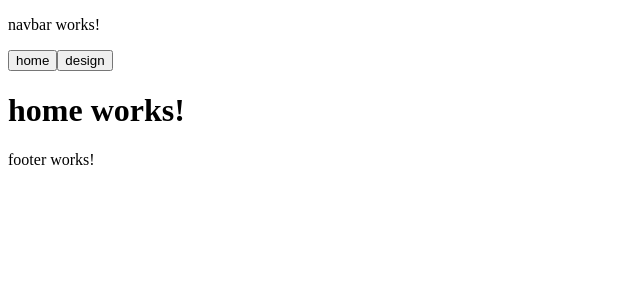
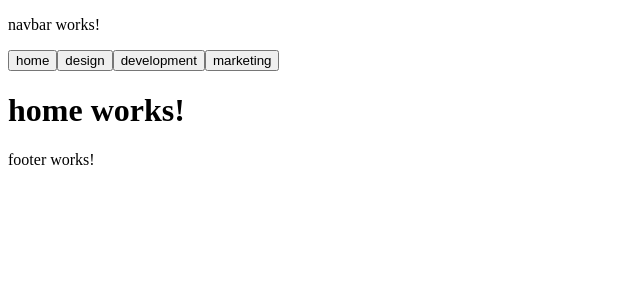
Before and after one commit to SBellido/mabellstudioWeb, an Angular app: page /works/home in a window 1280 px wide. Shown: the top 300 px of the page, without its empty margins (0-640 px from the left). Built offline with nearby package versions, Linux system fonts and the light colour scheme.

Commit message:
Marketing & Dev Comp. was created & routing ok

```diff
--- a/src/app/global/components/navbar/navbar.component.html
+++ b/src/app/global/components/navbar/navbar.component.html
@@ -1,3 +1,5 @@
 <p>navbar works!</p>
 <button (click)="routeToHome()">home</button>
 <button (click)="routeToDesign()">design</button>
+<button (click)="routeToDev()">development</button>
+<button (click)="routeToMarketing()">marketing</button>
--- a/src/app/global/components/navbar/navbar.component.ts
+++ b/src/app/global/components/navbar/navbar.component.ts
@@ -19,5 +19,11 @@ export class NavbarComponent implements OnInit {
   routeToHome() {
     this.router.navigate(['works/home']);
   }
+  routeToDev() {
+    this.router.navigate(['works/development']);
+  }
+  routeToMarketing() {
+    this.router.navigate(['works/marketing']);
+  }
 
 }
--- /dev/null
+++ b/src/app/works/components/development/development.component.html
@@ -0,0 +1 @@
+<p>development works!</p>
--- /dev/null
+++ b/src/app/works/components/development/development.component.ts
@@ -0,0 +1,15 @@
+import { Component, OnInit } from '@angular/core';
+
+@Component({
+  selector: 'app-development',
+  templateUrl: './development.component.html',
+  styleUrls: ['./development.component.scss']
+})
+export class DevelopmentComponent implements OnInit {
+
+  constructor() { }
+
+  ngOnInit(): void {
+  }
+
+}
--- /dev/null
+++ b/src/app/works/components/marketing/marketing.component.html
@@ -0,0 +1 @@
+<p>marketing works!</p>
--- /dev/null
+++ b/src/app/works/components/marketing/marketing.component.ts
@@ -0,0 +1,15 @@
+import { Component, OnInit } from '@angular/core';
+
+@Component({
+  selector: 'app-marketing',
+  templateUrl: './marketing.component.html',
+  styleUrls: ['./marketing.component.scss']
+})
+export class MarketingComponent implements OnInit {
+
+  constructor() { }
+
+  ngOnInit(): void {
+  }
+
+}
--- a/src/app/works/works.module.ts
+++ b/src/app/works/works.module.ts
@@ -10,12 +10,14 @@ import { WorksRoutingModule } from './works-routing.module';
 import { WorksComponent } from './works.component';
 import { HomeComponent } from './components/home/home.component';
 import { DesignComponent } from './components/design/design.component';
+import { DevelopmentComponent } from './components/development/development.component';
 
 @NgModule({
   declarations: [
     HomeComponent,
     WorksComponent,
-    DesignComponent
+    DesignComponent,
+    DevelopmentComponent
   ],
   imports: [
     CommonModule,
```
Also changed, not shown: src/app/works/works-routing.module.ts (+10 -0 lines), src/app/works/components/development/development.component.scss (added), src/app/works/components/marketing/marketing.component.scss (added), 1 other file (tests, documents, lock files or other folders).
